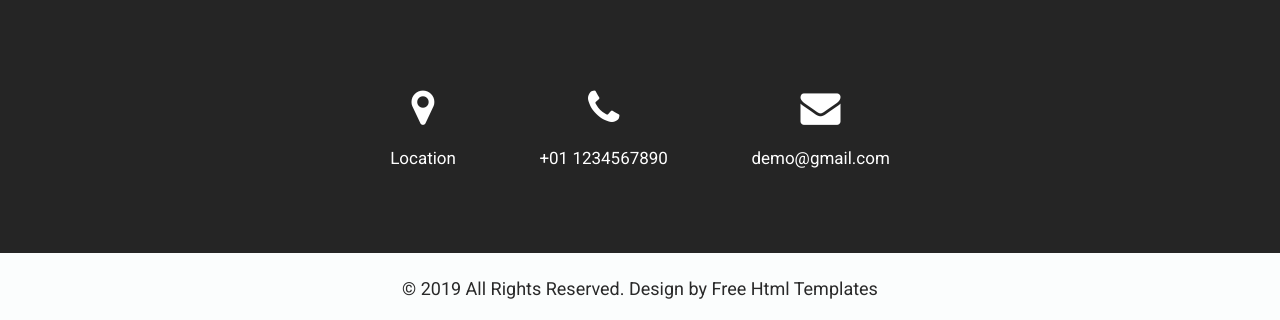
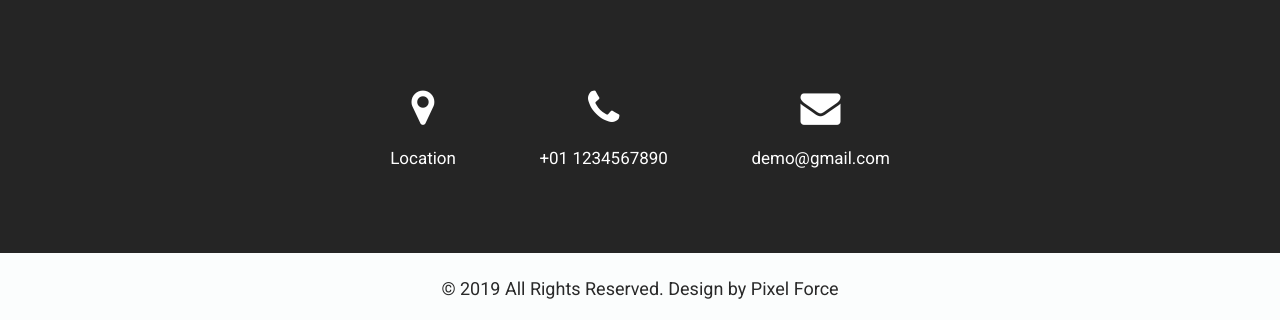
Before and after one commit to PixelForce-Dev/sungla, a plain HTML site: page index.html in a window 1280 px wide. Shown: the part 5227-5547 px from the top of the page. Drawn offline with nearby package versions, Linux system fonts and the light colour scheme; some packages are replaced by stand-ins of ours; files whose address does not match are found by name.

Commit message:
Update index.html

```diff
--- a/index.html
+++ b/index.html
@@ -400,7 +400,7 @@
                <div class="container">
                   <div class="row">
                      <div class="col-md-12">
-                        <p>© 2019 All Rights Reserved. Design by<a href="https://html.design/"> Free Html Templates</a></p>
+                        <p>© 2019 All Rights Reserved. Design by<a href=""> Pixel Force</a></p>
                      </div>
                   </div>
                </div>
```
